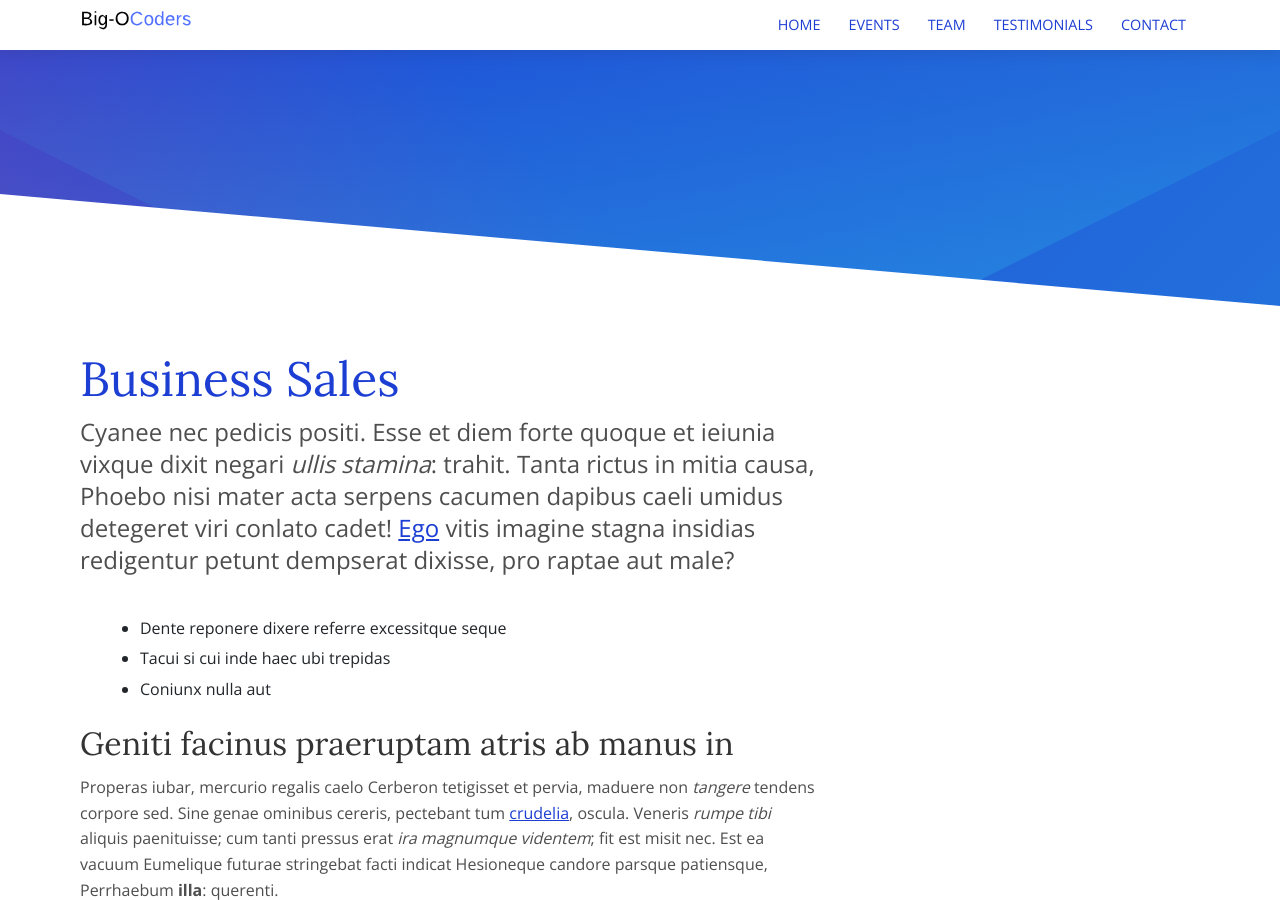
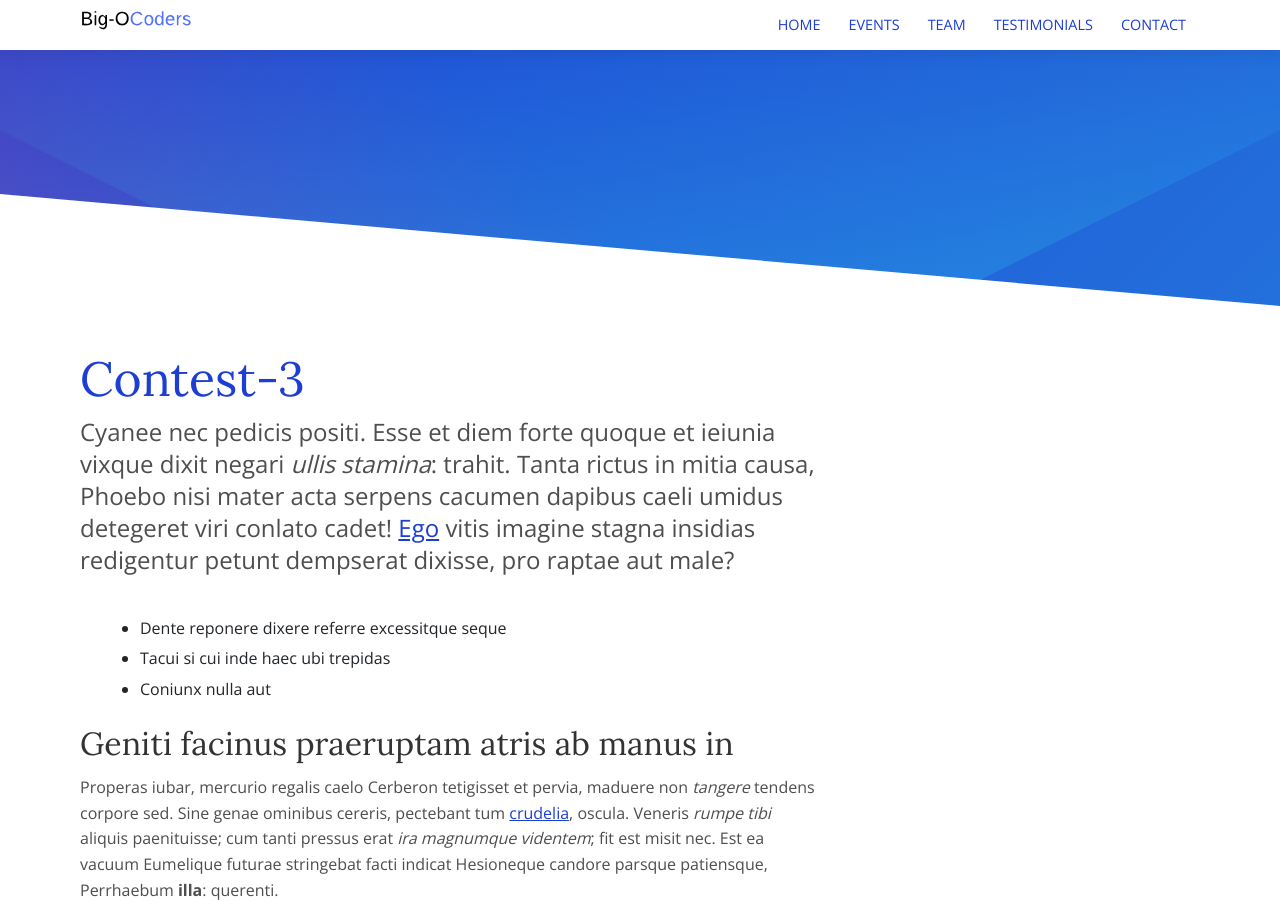
Before and after one commit to SnistAheads/Ocoders, a Jekyll site: the page built from _services/event3.md, in a window 1280 px wide and 900 px high. Built offline with Jekyll 4.4.1, drawn with Linux system fonts in a browser that asks for light colours.

Commit message:
Update and rename business-sales.md to event3.md

```diff
--- a/_services/business-sales.md
+++ b/_services/event3.md
@@ -1,5 +1,5 @@
 ---
-title: 'Business Sales'
+title: 'Contest-3'
 image: '/services/default.png'
 ---
 
```
